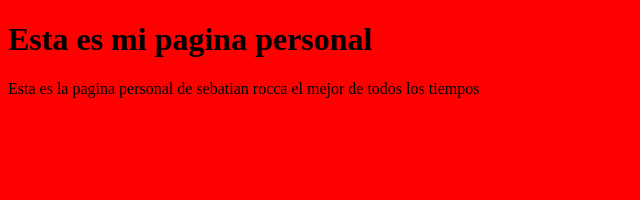
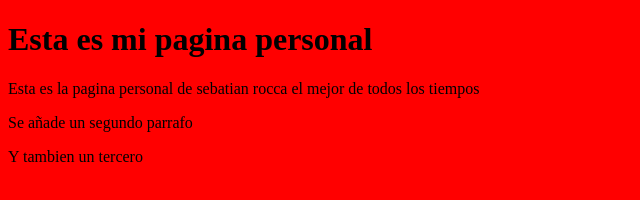
Before and after one commit to sebarocca/Blog, a plain HTML site: page index.html in a window 1280 px wide. Shown: the whole page, without its empty margins (0-640 px from the left). Drawn offline with Linux system fonts and the light colour scheme.

Commit message:
Se elimino archivo repetido y ademas se agregaron dos parrafos al index

```diff
--- a/estilos.css
+++ /dev/null
@@ -1,5 +0,0 @@
-body {
-
-background-color: red;
-
-}
--- a/index.html
+++ b/index.html
@@ -10,6 +10,10 @@
 <h1>Esta es mi pagina personal</h1>
 <p>Esta es la pagina personal de sebatian rocca el mejor de todos los tiempos</p>
 
+<p>Se añade un segundo parrafo</p>
+
+<p>Y tambien un tercero</p>
+
 
 </body>
 </html>
```
